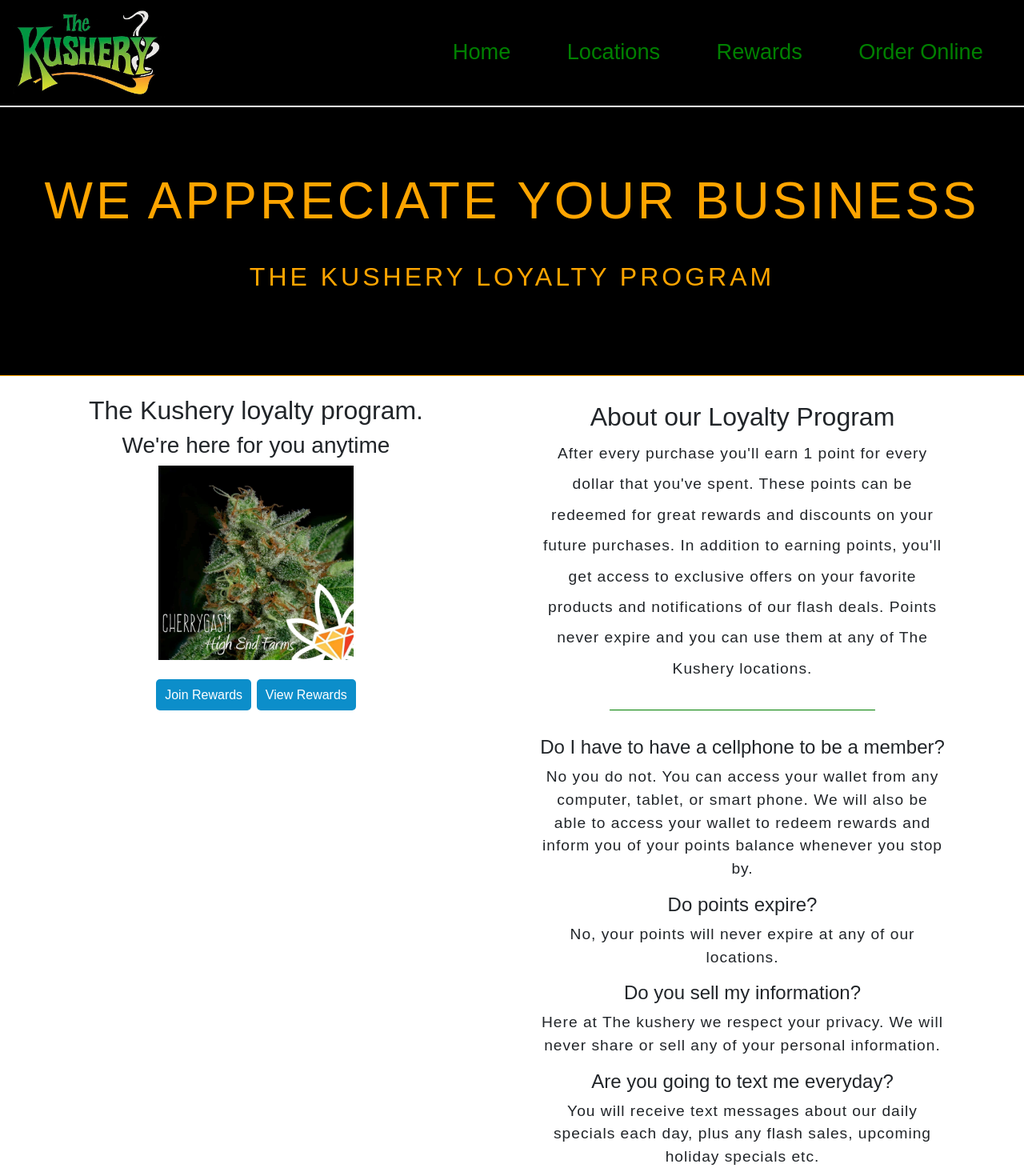
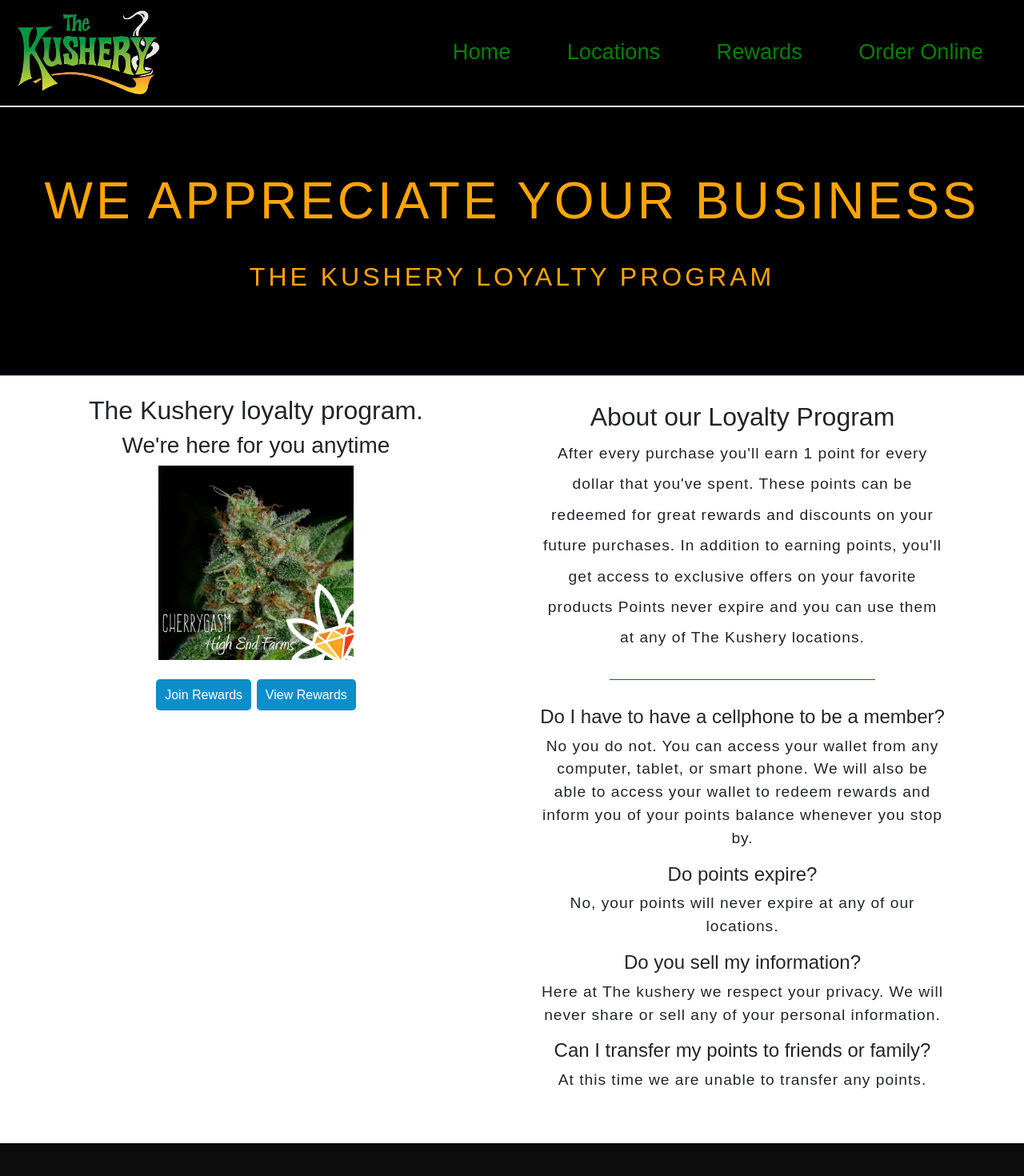
Before and after one commit to stetsonharding/The-Kushery, a React (Create React App) app: page /Rewards in a window 1280 px wide. Shown: the top 1470 px of the page at 80% size. Built offline with nearby package versions, Linux system fonts and the light colour scheme; a web font is replaced by a local one.

Commit message:
file fixes and rewards page updated. Deleted Text.

```diff
--- a/src/components/Banner.js
+++ b/src/components/banner/Banner.js
@@ -1,6 +1,6 @@
 import React from "react"
 
-import "./Styles/Banner.css"
+import "./Banner.css"
 
 function Banner(props){
     return(
--- a/src/components/LocationCards.js
+++ b/src/components/locationCards/LocationCards.js
@@ -1,7 +1,7 @@
 import React from "react"
 // import {Link} from "react-router-dom"
 
-
+import "./Locations.css"
 
 function LocationCards(props){
     return(
--- a/src/components/pages/Contact.js
+++ b/src/components/pages/Contact.js
@@ -1,7 +1,7 @@
 import React from "react"
 
-import "../Banner"
-import Banner from "../Banner"
+import "../banner/Banner"
+import Banner from "../banner/Banner"
 
 
 function Contact(){
--- a/src/components/pages/Location.js
+++ b/src/components/pages/Location.js
@@ -1,5 +1,5 @@
 import React from "react"
-import "../Styles/Locations.css"
+// import "../Styles/Locations.css"
 
 import Clearview from "../../images/Clearview.PNG"
 import Cathcart from "../../images/Cathcart.PNG"
@@ -7,8 +7,8 @@
 import Stanwood from "../../images/Stanwood.PNG"
 
 
-import LocationCards from "../LocationCards"
-import Banner from "../Banner"
+import LocationCards from "../locationCards/LocationCards"
+import Banner from "../banner/Banner"
 
 
 
--- a/src/components/pages/OrderOnline.js
+++ b/src/components/pages/OrderOnline.js
@@ -1,6 +1,6 @@
 import React from "react"
-import LocationCards from "../../components/LocationCards"
-import Banner from "../../components/Banner"
+import LocationCards from "../../components/locationCards/LocationCards"
+import Banner from "../banner/Banner"
 import OrderProcess from "../../components/OrderingProcess"
 
 import Clearview from "../../images/Clearview.PNG"
--- a/src/components/pages/ReturnPolicy.js
+++ b/src/components/pages/ReturnPolicy.js
@@ -1,5 +1,5 @@
 import React from "react"
-import Banner from "../Banner"
+import Banner from "../banner/Banner"
 
 
 const containerStyle={
--- a/src/components/pages/Rewards.js
+++ b/src/components/pages/Rewards.js
@@ -2,7 +2,7 @@
 import "../Styles/Rewards.css"
 
 
-import Banner from "../Banner"
+import Banner from "../banner/Banner"
 // import springBigRewardsPg from "../../images/springBigRewardsPg.png"
 import highEnd from "../../images/highEnd.jpeg"
 
@@ -35,7 +35,7 @@
                 <p className="about-text">After every purchase you'll earn 1 point for every dollar that you've spent.
                 These points can be redeemed for great rewards and discounts on your future purchases.
                 In addition to earning points, you'll get access to exclusive offers on your favorite products
-            and notifications of our flash deals. Points never expire and you can use them at any of The Kushery locations.</p>
+                Points never expire and you can use them at any of The Kushery locations.</p>
               </div>
 
               <hr className="about-text-hr"></hr>
@@ -52,9 +52,6 @@
                 <h4 className="FAQs-subHeading">Do you sell my information?</h4>
                 <p className="FAQs-text">Here at The kushery we respect your privacy. We will never share or sell any of your personal information.</p>
 
-                <h4 className="FAQs-subHeading">Are you going to text me everyday?</h4>
-                <p className="FAQs-text">You will receive text messages about our daily specials each day, plus any flash sales, upcoming holiday specials etc.</p>
-
                 <h4 className="FAQs-subHeading">Can I transfer my points to friends or family?</h4>
                 <p className="FAQs-text">At this time we are unable to transfer any points.</p>
               </div>
```
Also changed, not shown: src/components/banner/Banner.css (renamed from src/components/Styles/Banner.css), src/components/locationCards/Locations.css (renamed from src/components/Styles/Locations.css), 8 other files (tests, documents, lock files or other folders).
